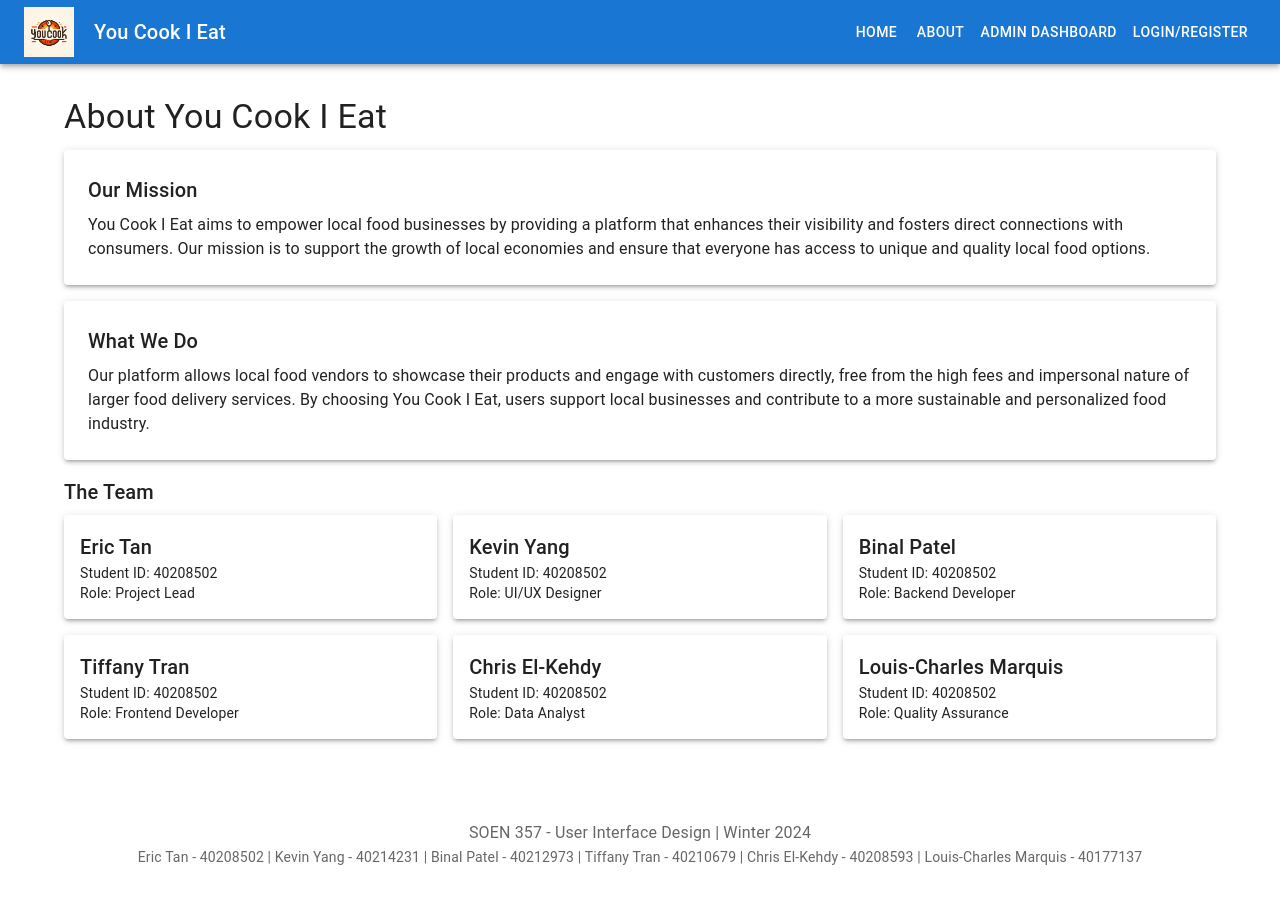
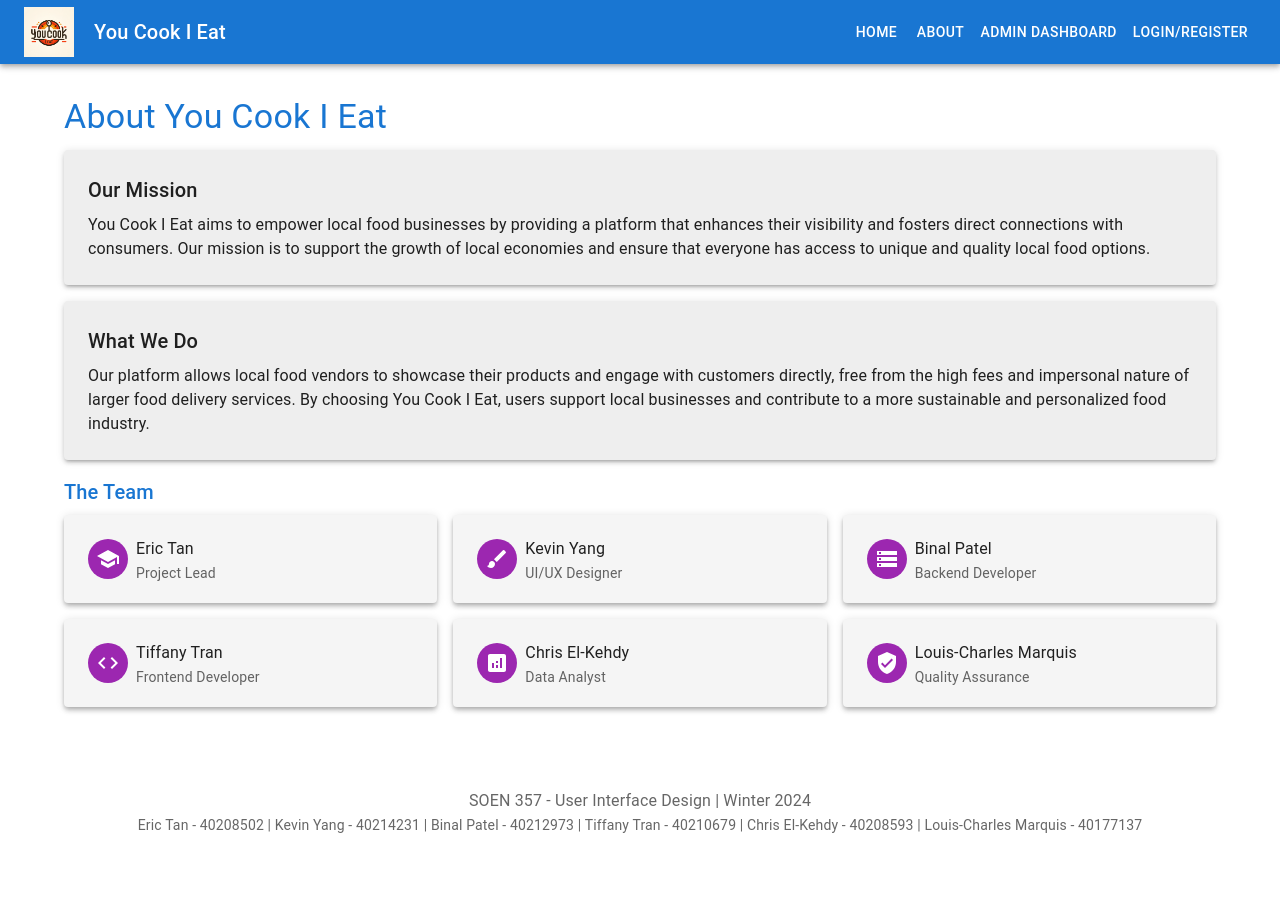
Before and after one commit to ckdu/SOEN357-YouCookIEat, a React (Create React App) app in the folder you-cook-i-eat/: page /about in a window 1280 px wide. Shown: the top 904 px of the page. After the commit the page ends 883 px from the top, so only its background shows below. Built offline with nearby package versions, Linux system fonts and the light colour scheme.

Commit message:
enhance about page

```diff
--- a/you-cook-i-eat/src/pages/About.js
+++ b/you-cook-i-eat/src/pages/About.js
@@ -1,29 +1,42 @@
 import React from 'react';
-import { Typography, Box, Grid, Paper } from '@mui/material';
+import { Typography, Box, Grid, Paper, Avatar, useTheme } from '@mui/material';
 import { useSpring, animated } from 'react-spring';
+import SchoolIcon from '@mui/icons-material/School';
+import BrushIcon from '@mui/icons-material/Brush';
+import StorageIcon from '@mui/icons-material/Storage';
+import CodeIcon from '@mui/icons-material/Code';
+import AnalyticsIcon from '@mui/icons-material/Analytics';
+import VerifiedUserIcon from '@mui/icons-material/VerifiedUser';
 
 function About() {
-  // Animation for content
+  const theme = useTheme();
   const contentProps = useSpring({
     from: { opacity: 0, transform: 'translate3d(0,-40px,0)' },
     to: { opacity: 1, transform: 'translate3d(0,0,0)' },
-    config: { duration: 500 }
+    config: { duration: 500 },
   });
-
-  // Animation for grid items
   const teamAnimation = useSpring({
     from: { opacity: 0, transform: 'translate3d(-100px,0,0)' },
     to: { opacity: 1, transform: 'translate3d(0,0,0)' },
-    delay: 300
+    delay: 300,
   });
 
+  const roles = [
+    { name: "Eric Tan", role: "Project Lead", icon: <SchoolIcon /> },
+    { name: "Kevin Yang", role: "UI/UX Designer", icon: <BrushIcon /> },
+    { name: "Binal Patel", role: "Backend Developer", icon: <StorageIcon /> },
+    { name: "Tiffany Tran", role: "Frontend Developer", icon: <CodeIcon /> },
+    { name: "Chris El-Kehdy", role: "Data Analyst", icon: <AnalyticsIcon /> },
+    { name: "Louis-Charles Marquis", role: "Quality Assurance", icon: <VerifiedUserIcon /> },
+  ];
+
   return (
-    <Box sx={{ flexGrow: 1, my: 4 }}>
+    <Box sx={{ flexGrow: 1, my: 4, bgcolor: theme.palette.background.default }}>
       <animated.div style={contentProps}>
-        <Typography variant="h4" component="h1" gutterBottom>
+        <Typography variant="h4" component="h1" gutterBottom color="primary">
           About You Cook I Eat
         </Typography>
-        <Paper elevation={3} sx={{ p: 3, mb: 2 }}>
+        <Paper elevation={3} sx={{ p: 3, mb: 2, bgcolor: theme.palette.grey[200] }}>
           <Typography variant="h6" gutterBottom>
             Our Mission
           </Typography>
@@ -31,7 +44,7 @@ function About() {
             You Cook I Eat aims to empower local food businesses by providing a platform that enhances their visibility and fosters direct connections with consumers. Our mission is to support the growth of local economies and ensure that everyone has access to unique and quality local food options.
           </Typography>
         </Paper>
-        <Paper elevation={3} sx={{ p: 3, mb: 2 }}>
+        <Paper elevation={3} sx={{ p: 3, mb: 2, bgcolor: theme.palette.grey[200] }}>
           <Typography variant="h6" gutterBottom>
             What We Do
           </Typography>
@@ -40,17 +53,21 @@ function About() {
           </Typography>
         </Paper>
       </animated.div>
-      <Typography variant="h6" component="h2" gutterBottom>
+      <Typography variant="h6" component="h2" gutterBottom color="primary">
         The Team
       </Typography>
       <Grid container spacing={2}>
-        {['Eric Tan', 'Kevin Yang', 'Binal Patel', 'Tiffany Tran', 'Chris El-Kehdy', 'Louis-Charles Marquis'].map((name, index) => (
-          <Grid item xs={12} sm={6} md={4} key={name}>
+        {roles.map((member, index) => (
+          <Grid item xs={12} sm={6} md={4} key={member.name}>
             <animated.div style={teamAnimation}>
-              <Paper elevation={3} sx={{ p: 2 }}>
-                <Typography variant="h6">{name}</Typography>
-                <Typography variant="body2">Student ID: {`40208502`}</Typography>
-                <Typography variant="body2">Role: {["Project Lead", "UI/UX Designer", "Backend Developer", "Frontend Developer", "Data Analyst", "Quality Assurance"][index]}</Typography>
+              <Paper elevation={3} sx={{ p: 2, display: 'flex', alignItems: 'center', bgcolor: theme.palette.grey[100], boxShadow: theme.shadows[4] }}>
+                <Avatar sx={{ m: 1, bgcolor: theme.palette.secondary.main }}>
+                  {member.icon}
+                </Avatar>
+                <Box>
+                  <Typography variant="subtitle1">{member.name}</Typography>
+                  <Typography variant="body2" color="textSecondary">{member.role}</Typography>
+                </Box>
               </Paper>
             </animated.div>
           </Grid>
```
